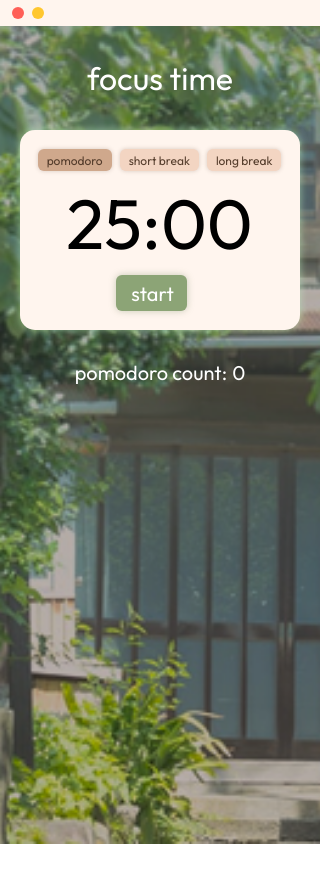
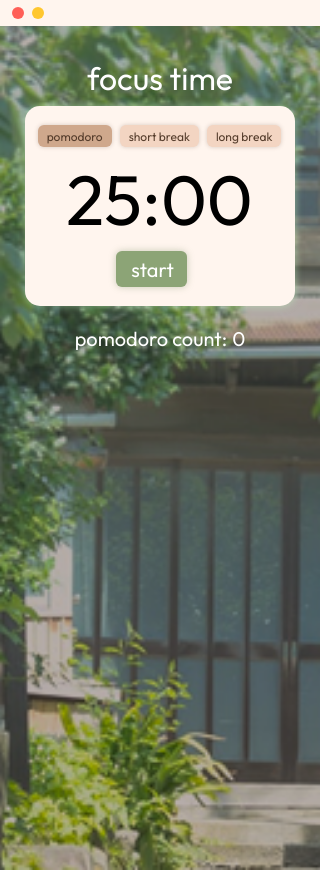
Before and after one commit to vnavirr/pomodoro, an Electron app: page index.html in a window 320 px wide. Before the commit the page ends 844 px from the top, so only its background shows below. Drawn offline with Linux system fonts and the light colour scheme.

Commit message:
Adjust screen sizing & item sizing

```diff
--- a/index.html
+++ b/index.html
@@ -23,13 +23,16 @@
             </div>
         </div>
 
+        <!-- contents -->
+        <div class="contents-container">
+
             <!-- app title -->
             <div class="title-container">
                 <p>focus time</p>
             </div>
 
-        <!-- contents -->
-        <div class="contents-container">
+            <!-- pomodoro -->
+            <div class="pomodoro-container">
 
                 <!-- type btns -->
                 <div class="type-btns-container">
@@ -83,6 +86,7 @@
                 <p id="pomodoroCount">0</p>
             </div>
 
+        </div>
 
     </div>
 
--- a/main.js
+++ b/main.js
@@ -4,7 +4,7 @@ const path = require("path");
 function createWindow() {
   const win = new BrowserWindow({
     width: 320,
-    height: 430,
+    height: 380,
     resizable: true,
     maximizable: false,
     fullscreenable: false,
--- a/styles.css
+++ b/styles.css
@@ -5,8 +5,6 @@
 
 body {
   margin: 0;
-  width: 100vw;
-  height: 100vh;
 
   background: white;
   user-select: none;
@@ -19,11 +17,7 @@ body {
   color: white;
   font-family: 'Outfit', serif;
 
-  overflow: auto;
-}
-
-.app {
-  padding: 20px;
+  overflow: hidden;
 }
 
 button,
@@ -36,13 +30,21 @@ select {
   color: #553D2C;
 }
 
+.contents-container {
+    height: 100vh;
+    display:flex;
+    align-items: center;
+    justify-self: center;
+    flex-direction: column;
+}
+
+
 .title-bar {
   display: flex;
   align-items: flex-start;
   height: 26px;
   padding: 7px 12px;
   background: #FFF5EE;
-  margin: -20px -20px 0 -20px;
 }
 
 .window-controls {
@@ -74,18 +76,20 @@ select {
 }
 
 .title-container {
+    width: fit-content;
+    height: 5rem;
     text-align: center;
     font-size: 32px;
+    /*border: 2px solid black;*/
 }
 
-.contents-container {
+.pomodoro-container {
     display: flex;
     flex-direction: column;
     justify-content: center;
     align-items: center;
     gap: 8px;
 
-    margin: 20px 0px 0px 0px;
     padding: 19px 14px 19px 13px;
 
     background: #FFF5EE;
@@ -171,5 +175,4 @@ select {
     justify-content: center;
     gap: 5px;
     font-size: 20px;
-    margin-top: 10px;
 }
```
Lines whose indentation alone changed are shown as unchanged.
